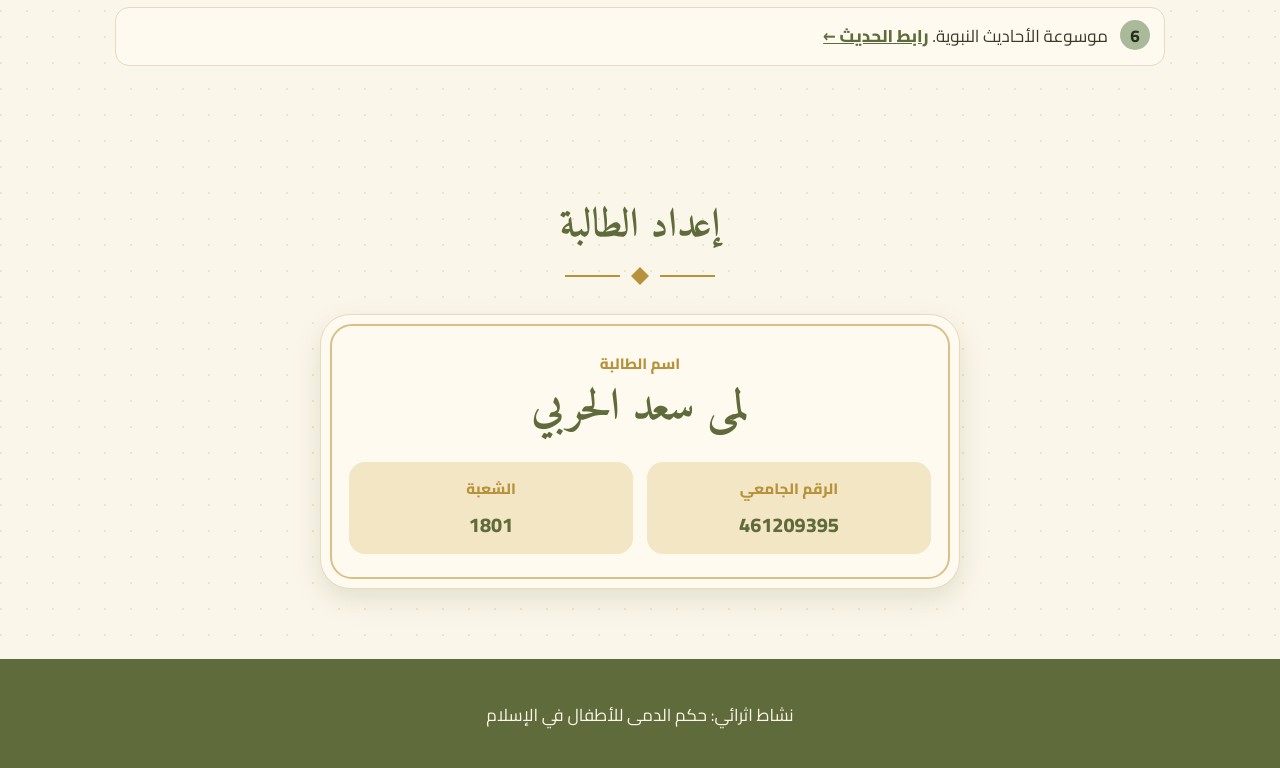
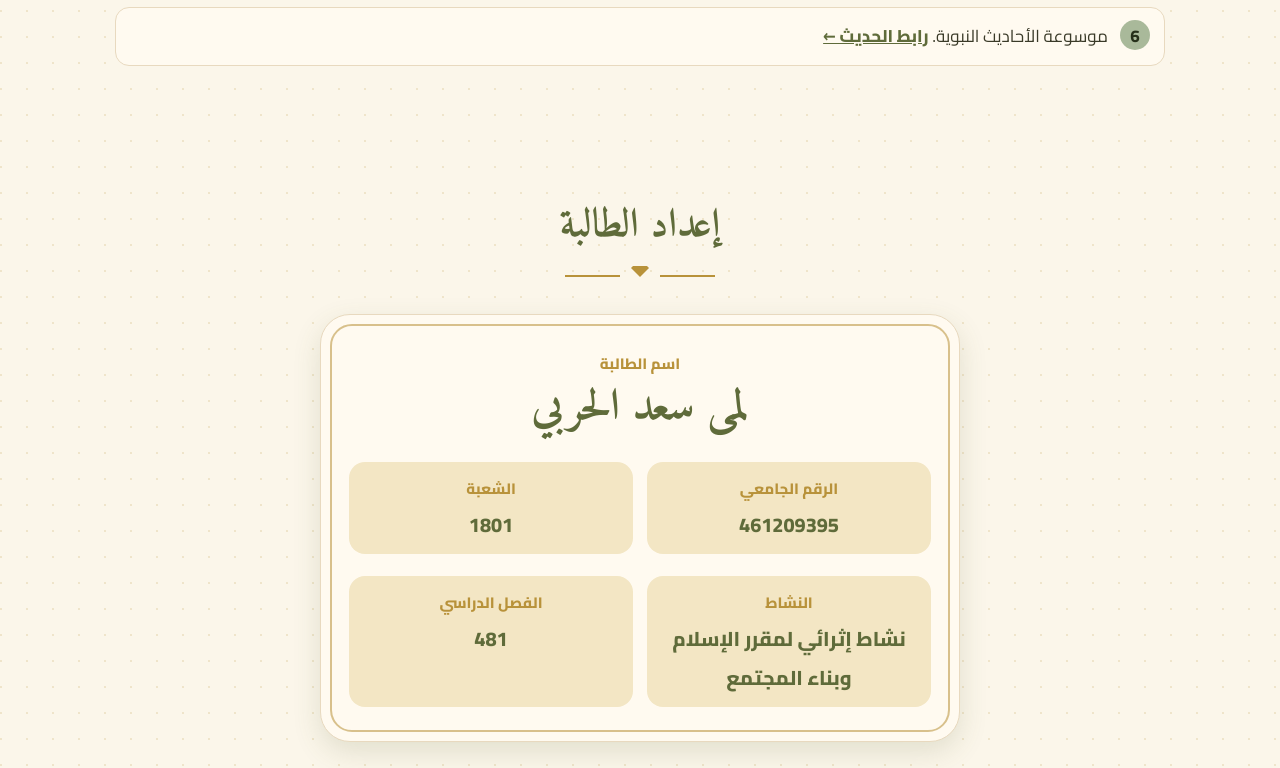
Before and after one commit to leleta567-maker/DoolsProject-salm, a plain HTML site: page index.html in a window 1280 px wide. Shown: the part 5632-6400 px from the top of the page. Drawn offline with Linux system fonts and the light colour scheme.

Commit message:
Enhance student section with additional details
Added student activity details including semester and enrichment activity.

```diff
--- a/index.html
+++ b/index.html
@@ -238,14 +238,42 @@ footer{text-align:center;padding:40px 20px;margin-top:60px;background:var(--oliv
 </ol>
 </div></section>
 
-<section class="stu" id="student"><div class="wrap">
-<h2 class="h2 rv">إعداد الطالبة</h2>
-<svg class="orn" viewBox="0 0 150 20"><path d="M0 10h55M95 10h55" stroke="#B8923A" stroke-width="2"/><path d="M75 1l9 9-9 9-9-9z" fill="#B8923A"/></svg>
-<div class="id rv">
-<div class="lb">اسم الطالبة</div>
-<div class="nm">لمى سعد الحربي</div>
-<div class="row"><div><span class="lb">الرقم الجامعي</span><b>461209395</b></div><div><span class="lb">الشعبة</span><b>1801</b></div></div>
-</div></div></section>
+<section class="stu" id="student">
+  <div class="wrap">
+    <h2 class="h2 rv">إعداد الطالبة</h2>
+    <svg class="orn" viewBox="0 0 150 20">
+      <path d="M0 10h55M95 10h55" stroke="#B8923A" stroke-width="2"/>
+      <path d="M75 11l9-9-9-9-9 9z" fill="#B8923A"/>
+    </svg>
+
+    <div class="id rv">
+      <div class="lb">اسم الطالبة</div>
+      <div class="nm">لمى سعد الحربي</div>
+
+      <div class="row">
+        <div>
+          <span class="lb">الرقم الجامعي</span>
+          <b>461209395</b>
+        </div>
+        <div>
+          <span class="lb">الشعبة</span>
+          <b>1801</b>
+        </div>
+      </div>
+
+      <div class="row">
+        <div>
+          <span class="lb">النشاط</span>
+          <b>نشاط إثرائي لمقرر الإسلام وبناء المجتمع</b>
+        </div>
+        <div>
+          <span class="lb">الفصل الدراسي</span>
+          <b>481</b>
+        </div>
+      </div>
+    </div>
+  </div>
+</section>
 
 <footer><p>نشاط اثرائي: حكم الدمى للأطفال في الإسلام</p></footer>
 <button id="top" aria-label="العودة إلى الأعلى">↑</button>
```
